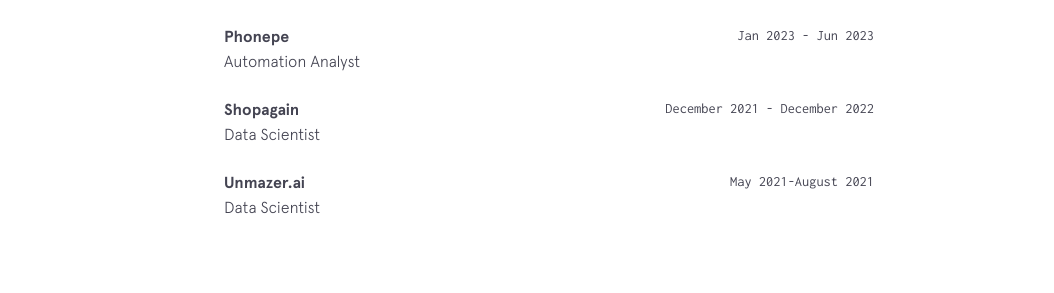
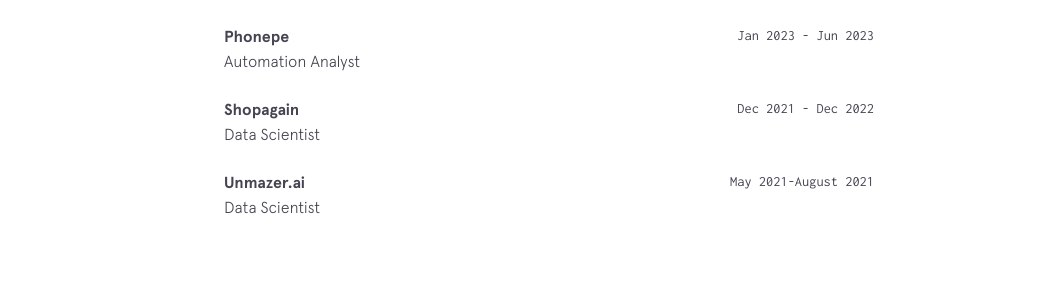
Before and after one commit to RheagalFire/rheagalfire.github.io, a Jekyll site: the page built from index.html, in a window 1280 px wide and 900 px high, scrolled down 1711 px. Shown: the part 159-452 px from the top of the window, without its empty margins (226-1280 px from the left). Built offline with Jekyll 4.4.1, drawn with Linux system fonts in a browser that asks for light colours; nearby versions of some CDN libraries.

Commit message:
Update experience.yml

```diff
--- a/_data/experience.yml
+++ b/_data/experience.yml
@@ -10,7 +10,7 @@
 
 - company: Shopagain
   url: https://www.shopagain.io/
-  time: December 2021 - December 2022
+  time: Dec 2021 - Dec 2022
   position: Data Scientist
 
 - company: Unmazer.ai
```
